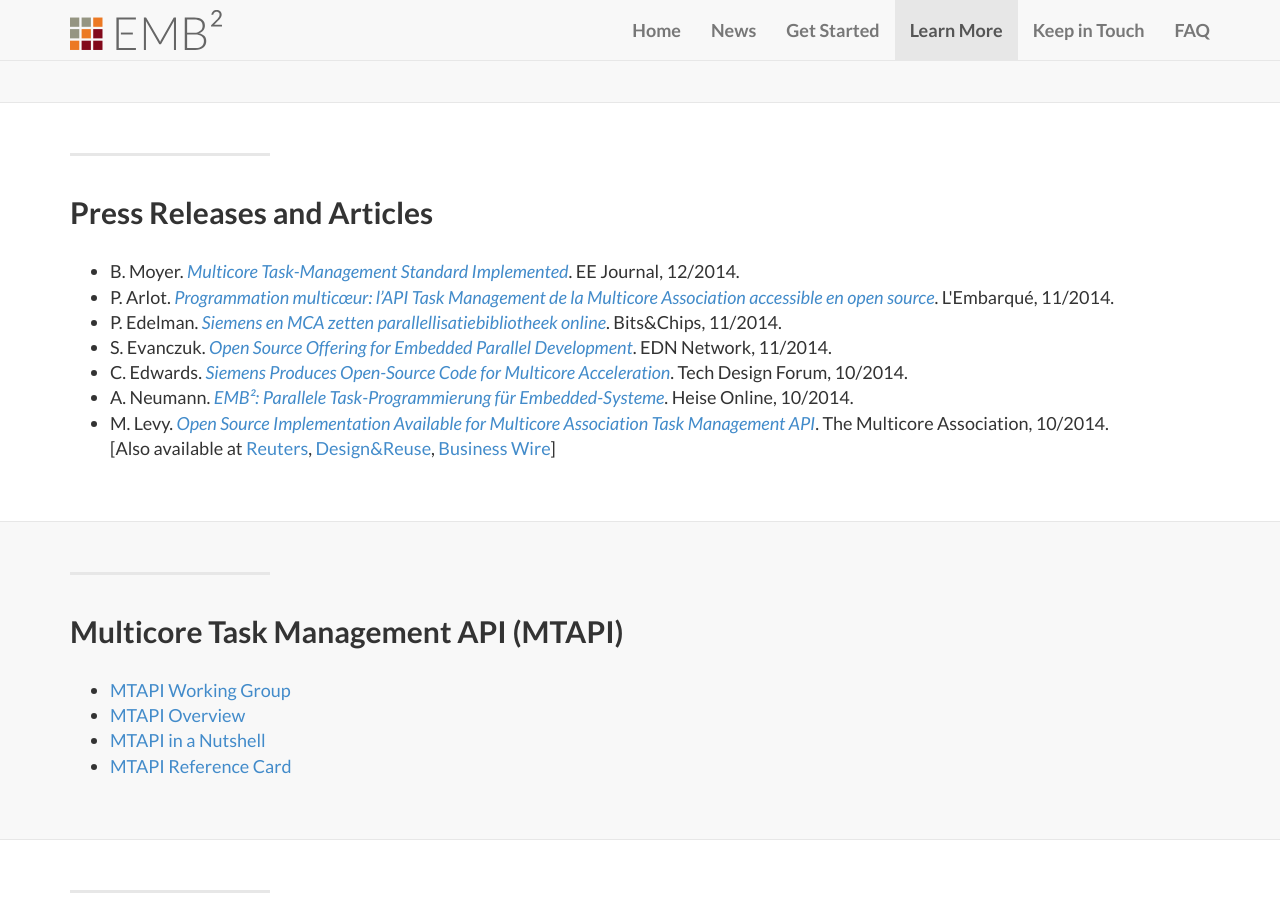
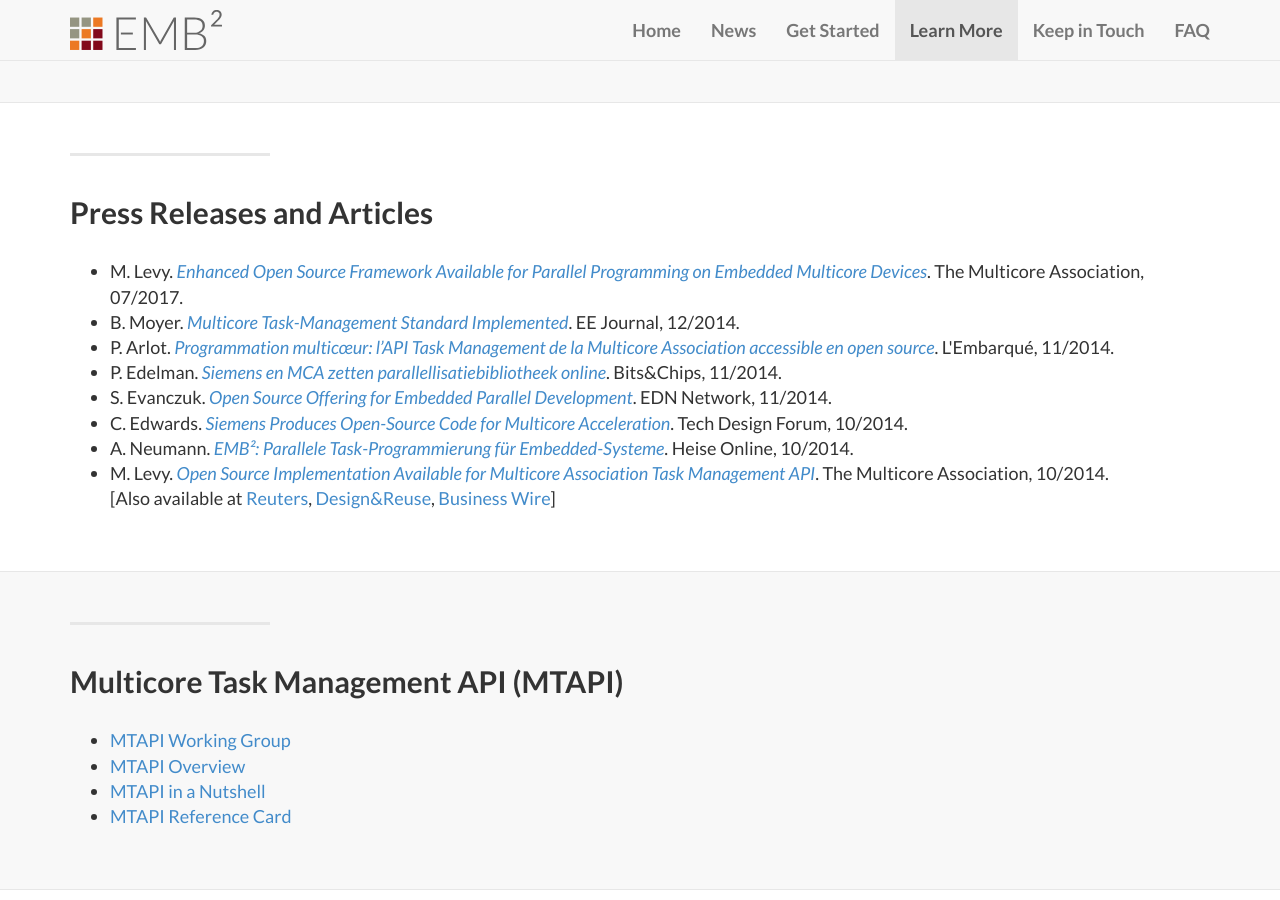
Before and after one commit to siemens/embb, a Jekyll site: the page built from learn_more.html, in a window 1280 px wide and 900 px high, scrolled down 1268 px. Built offline with Jekyll 4.4.1, drawn with Linux system fonts in a browser that asks for light colours.

Commit message:
Added link to press release

```diff
--- a/learn_more.html
+++ b/learn_more.html
@@ -65,6 +65,7 @@
       <div class="row">
         <div class="col-sm-12">
           <ul>
+		    <li>M. Levy. <em><a href="http://www.webwire.com/ViewPressRel.asp?aId=210965">Enhanced Open Source Framework Available for Parallel Programming on Embedded Multicore Devices</a></em>. The Multicore Association, 07/2017.<br></li>
             <li>B. Moyer. <em><a href="http://eejournal.com/blog/multicore-task-management-standard-implemented/">Multicore Task-Management Standard Implemented</a></em>. EE Journal, 12/2014.</li>
             <li>P. Arlot. <em><a href="http://www.lembarque.com/programmation-multicoeur-lapi-task-management-de-la-multicore-association-accessible-en-open-source_002800">Programmation multicœur: l’API Task Management de la Multicore Association accessible en open source</a></em>. L'Embarqué, 11/2014.</li>
             <li>P. Edelman. <em><a href="http://bits-chips.nl/artikel/siemens-en-mca-zetten-parallellisatiebibliotheek-online.html">Siemens en MCA zetten parallellisatiebibliotheek online</a></em>. Bits&Chips, 11/2014.</li>
```
